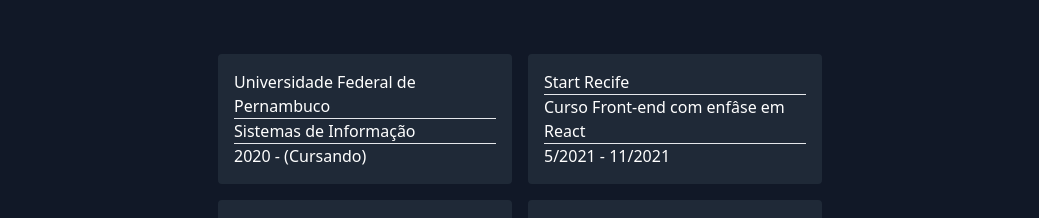
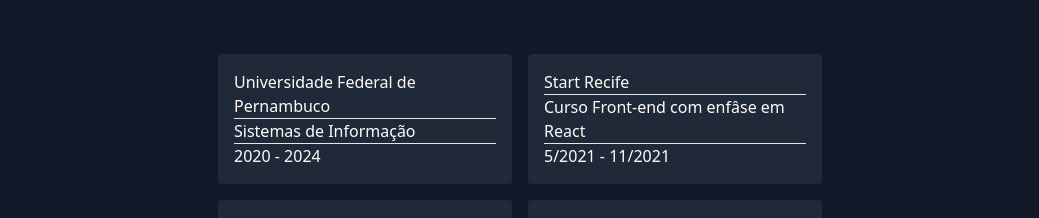
Before and after one commit to gilbertomoj/portifolio, a React (Create React App) app: page / in a window 1280 px wide. Shown: the part 2352-2570 px from the top of the page, without its empty margins (120-1159 px from the left). Built offline with nearby package versions, Linux system fonts and the light colour scheme.

Commit message:
Update degree.js

```diff
--- a/src/degree.js
+++ b/src/degree.js
@@ -2,7 +2,7 @@
     {
         title: "Universidade Federal de Pernambuco",
         subtitle: "Sistemas de Informação",
-        data: "2020 - (Cursando)",
+        data: "2020 - 2024",
     },
     {
         title: "Start Recife",
```
